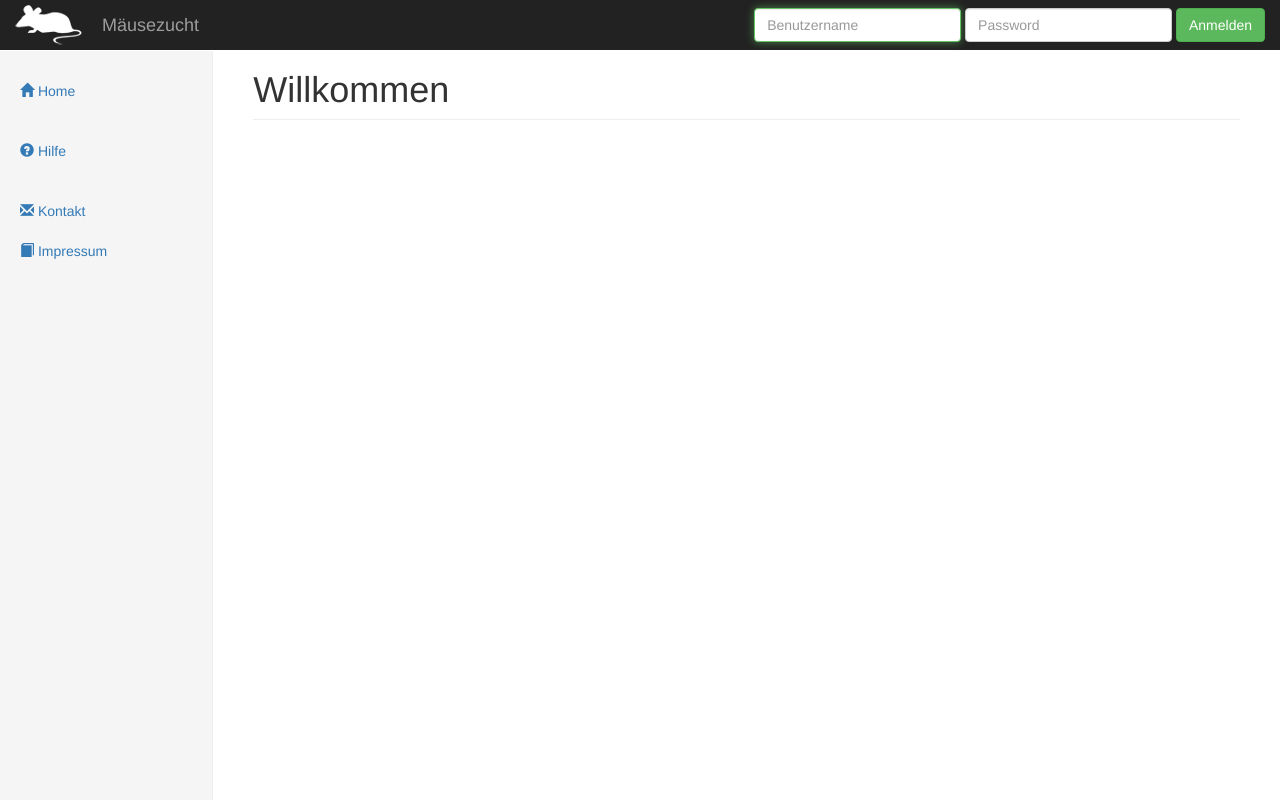
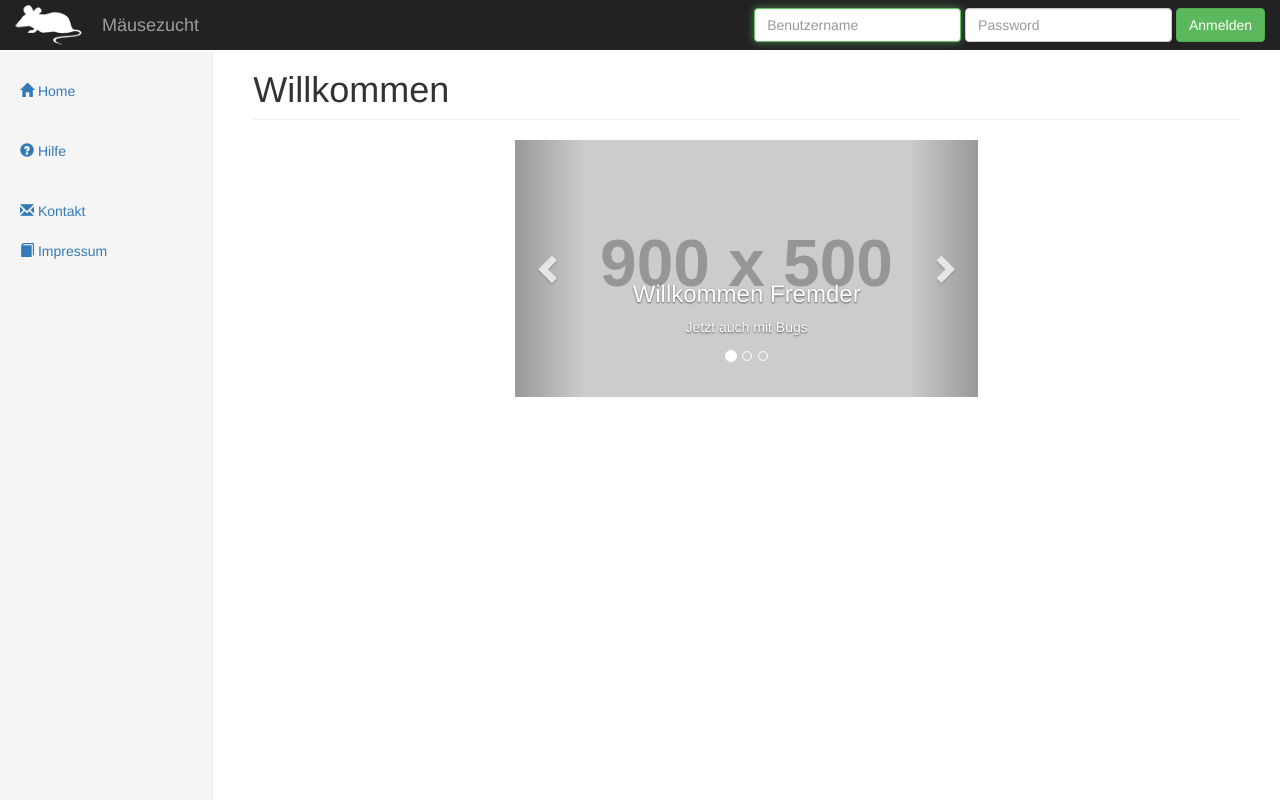
Before and after one commit to JulHee/MouseBreed, a PHP site: page /index.php?page=home_logged_in in a window 1280 px wide. Run offline with PHP 8.4, Linux system fonts and the light colour scheme; some libraries are stand-ins or nearby versions.

Commit message:
Carousel

```diff
--- a/content/home_logged_in.php
+++ b/content/home_logged_in.php
@@ -1 +1,60 @@
 <h1 class="page-header">Willkommen</h1>
+<div class="col-md-12">
+    <div class="row">
+        <div class="col-md-6 col-md-offset-3">
+            <div id="carousel-example-generic" class="carousel slide" data-ride="carousel">
+                <!-- Indicators -->
+                <ol class="carousel-indicators">
+                    <li data-target="#carousel-example-generic" data-slide-to="0" class="active"></li>
+                    <li data-target="#carousel-example-generic" data-slide-to="1"></li>
+                    <li data-target="#carousel-example-generic" data-slide-to="2"></li>
+                </ol>
+
+                <!-- Wrapper for slides -->
+                <div class="carousel-inner" role="listbox">
+                    <div class="item active">
+                        <img src="http://placehold.it/900x500" alt="...">
+
+                        <div class="carousel-caption">
+                            <h3>Willkommen Fremder</h3>
+
+                            <p>Jetzt auch mit Bugs</p>
+                        </div>
+                    </div>
+                    <div class="item">
+                        <img src="http://placehold.it/900x500" alt="...">
+
+                        <div class="carousel-caption">
+                            <h3>Folie 2</h3>
+
+                            <p>und Features</p>
+                            <button type="button" id="sidebarNextDay"
+                                    class="pull-right btn btn-info"><span class="glyphicon glyphicon-time"
+                                                                          aria-hidden="true"></span> Nächter Tag
+                            </button>
+                        </div>
+                    </div>
+                    <div class="item">
+                        <img src="http://placehold.it/900x500" alt="...">
+
+                        <div class="carousel-caption">
+                            <h3>Folie 3</h3>
+
+                            <p>und mehr Katzen</p>
+                        </div>
+                    </div>
+                </div>
+
+                <!-- Controls -->
+                <a class="left carousel-control" href="#carousel-example-generic" role="button" data-slide="prev">
+                    <span class="glyphicon glyphicon-chevron-left" aria-hidden="true"></span>
+                    <span class="sr-only">Previous</span>
+                </a>
+                <a class="right carousel-control" href="#carousel-example-generic" role="button" data-slide="next">
+                    <span class="glyphicon glyphicon-chevron-right" aria-hidden="true"></span>
+                    <span class="sr-only">Next</span>
+                </a>
+            </div>
+        </div>
+    </div>
+</div>
```
Also changed, not shown: script/js/engine.js (added, +55 -0 lines).
